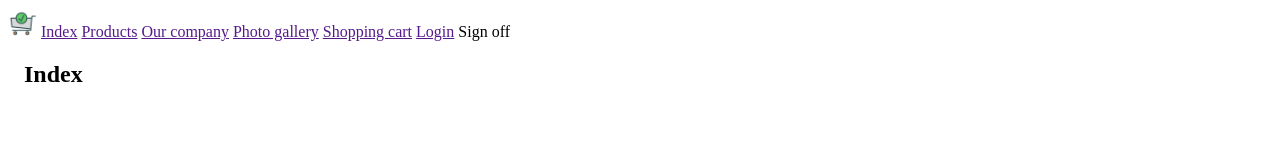
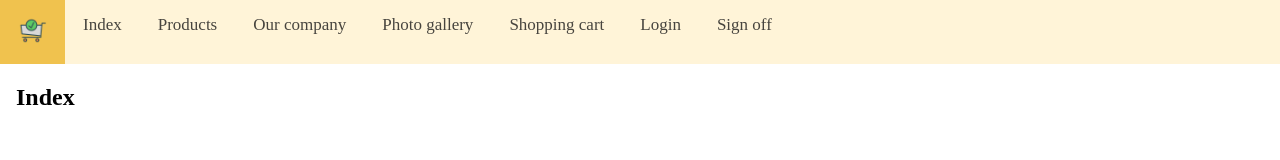
Before and after one commit to danielvillam/website-with-shopping-cart, a plain HTML site: page index.html in a window 1280 px wide. Drawn offline with Linux system fonts and the light colour scheme.

Commit message:
Css styles are added to the navigation bar in the index

```diff
--- /dev/null
+++ b/css/style.css
@@ -0,0 +1,31 @@
+body {margin:0;}
+
+/*Navigation bar*/
+.topnav {
+  overflow: hidden;
+  background-color: #fff4d8;
+}
+
+/*Blocks and letters of the navigation bar*/
+.topnav a {
+  float: left;
+  display: block;
+  color: #47443e;
+  text-align: center;
+  padding: 15px 18px;
+  text-decoration: none;
+  font-size: 17px;
+}
+
+/*Hover navigation bar*/
+.topnav a:hover {
+  background-color: #f0c24e;
+  color: black;
+  font-size: 18px;
+  text-decoration-line: underline;
+}
+
+/*icons in the navigation bar*/
+.topnav .icon {
+  display: none;
+}
--- a/index.html
+++ b/index.html
@@ -1,11 +1,12 @@
 <!DOCTYPE html>
 <html>
+<link rel="stylesheet" type="text/css" href="css/style.css">
 <title>Index</title>
 <head>
 
 </head>
 <body>
-<div>
+<div class="topnav" id="topNav">
   <a><img src="images/logo.png" width="29" height="29"></a>
   <a href="">Index</a>
   <a href="">Products</a>
@@ -14,6 +15,7 @@
   <a href="">Shopping cart</a>
   <a href="">Login</a>
   <a >Sign off</a>
+  <a href="javascript:void(0);" style="font-size:15px;" class="icon">&#9776;</a>
 </div>
 
 <div style="padding-left:16px">
```
